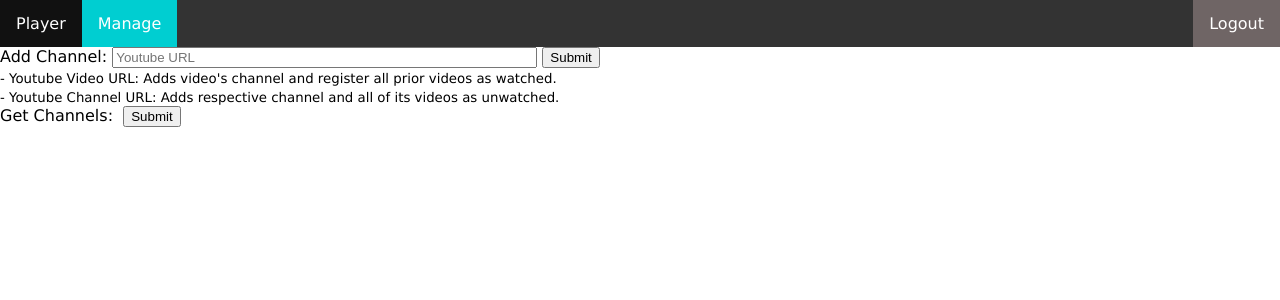
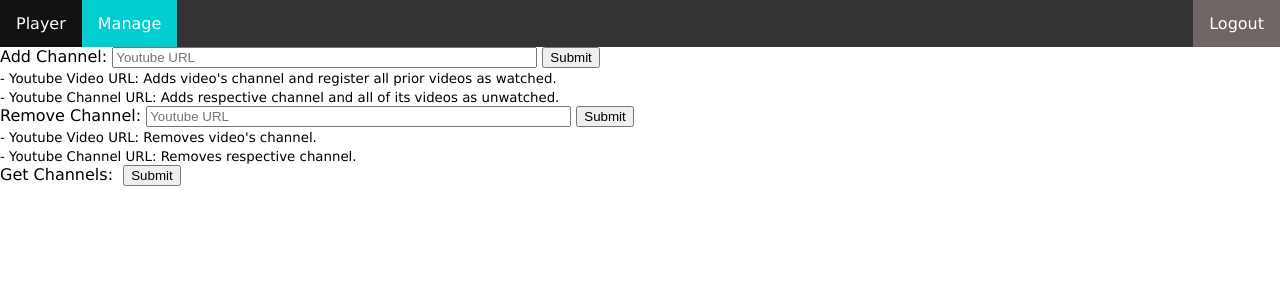
Before and after one commit to eduardoceretta/yqueuer, a Django app: page /manage/ in a window 1280 px wide. Shown: the top 300 px of the page. Run offline with Django 3.2, Linux system fonts and the light colour scheme; the visitor is signed in with stand-in values (Sample User, id 1); parts of the project's set-up code (start-up, migrations or seed data) failed here and were passed over.

Commit message:
Adding simplest rm_channel functionality

```diff
--- a/frontend/templates/frontend/manage.html
+++ b/frontend/templates/frontend/manage.html
@@ -14,6 +14,20 @@
       <small>
         - Youtube Video URL: Adds video's channel and register all prior videos as watched.<br>
         - Youtube Channel URL: Adds respective channel and all of its videos as unwatched.
+      </small>
+    </span>
+  </div>
+
+  <div id="rm_channel">
+    <span>
+      Remove Channel:
+      <input id="rm_channel_youtube_url" type="text" size="50" name="rm_youtube_url" placeholder="Youtube URL">
+      <button id="rm_channel_submit"> Submit </button>
+      <span id="rm_channel_result"></span>
+      <br>
+      <small>
+        - Youtube Video URL: Removes video's channel.<br>
+        - Youtube Channel URL: Removes respective channel.
       </small>
     </span>
   </div>
@@ -76,6 +90,41 @@
             log('add_channel','error', xhr,status,error);
             add_channel.div.find(":input").attr("disabled", false);
             add_channel.result.text('error');
+          }
+        });
+      });
+
+      var rm_channel = {
+        'div' : $("#rm_channel"),
+        'youtube_url' : $("#rm_channel_youtube_url"),
+        'submit' : $("#rm_channel_submit"),
+        'result' : $("#rm_channel_result"),
+      }
+      rm_channel.submit.on('click', function(e) {
+        log ('rm_channel.submit');
+        log(rm_channel.youtube_url.val());
+        var youtube_url = rm_channel.youtube_url.val();
+        rm_channel.result.text('processing...');
+        rm_channel.div.find(":input").attr("disabled", true);
+        $.ajax({
+          method: "POST",
+          url: "/api/rm_channel/",
+          headers: {'X-CSRFToken': '{{ csrf_token }}'},
+          data: {
+            'youtube_url' : youtube_url,
+          },
+          success: function(result){
+            rm_channel.div.find(":input").attr("disabled", false);
+            if(result.success) {
+              rm_channel.result.text('success! removed channel ' + result.data.channel_title);
+            } else if(result.error) {
+              rm_channel.result.text('error: ' + result.error);
+            }
+          },
+          error: function(xhr,status,error){
+            log('rm_channel','error', xhr,status,error);
+            rm_channel.div.find(":input").attr("disabled", false);
+            rm_channel.result.text('error');
           }
         });
       });
--- a/frontend/urls.py
+++ b/frontend/urls.py
@@ -12,7 +12,7 @@ urlpatterns = [
     url(r'^api/mark_watched/$', views.markWatched, name = 'mark_watched'),
     # url(r'^api/update_channel_library/$', views.updateChannelLibrary, name = 'update_channel_library'),
     url(r'^api/add_channel/$', views.addChannel, name = 'add_channel'),
-    url(r'^api/remove_channel/$', views.removeChannel, name = 'remove_channel'),
+    url(r'^api/rm_channel/$', views.removeChannel, name = 'rm_channel'),
     url(r'^api/set_video_playback_rate/$', views.setUserVideoPlaybackRate, name = 'set_video_playback_rate'),
     url(r'^api/get_preferences/$', views.getUserPreferences, name = 'get_preferences'),
     url(r'^api/post_jserror/$', views.postJSError, name = 'post_jserror'),
--- a/frontend/views.py
+++ b/frontend/views.py
@@ -28,7 +28,7 @@ def _parseYoutubeUrl(url):
     url = 'https://' + url
 
   urlp = urlparse(url)
-  if urlp.netloc == 'www.youtube.com' or urlp.netloc == 'youtube.com':
+  if urlp.netloc == 'www.youtube.com' or urlp.netloc == 'youtube.com' or urlp.netloc == 'm.youtube.com':
     data['urlparse'] = urlp
 
     if urlp.path == '/watch':
@@ -322,12 +322,22 @@ def removeChannel(request):
 
   user = request.user
 
-  y_channel_id  = request.POST.get('y_channel_id', None)
-  if not y_channel_id:
+  url = request.POST.get('youtube_url', None)
+  if url:
+    parsed = _parseYoutubeUrl(url)
+    y_channel_id      = parsed.get('y_channel_id', None)
+    channel_username  = parsed.get('channel_username', None)
+
+  if not y_channel_id and not channel_username:
     response_data = {'error' : "Invalid parameters"}
     return HttpResponse(json.dumps(response_data), content_type = "application/json")
 
-  channel_qs = Channel.objects.filter(y_channel_id = y_channel_id)
+  channel_qs = None
+  if y_channel_id:
+    channel_qs = Channel.objects.filter(y_channel_id = y_channel_id)
+  elif channel_username:
+    channel_qs = Channel.objects.filter(username__iexact = channel_username)
+
   if len(channel_qs) <= 0 :
     return HttpResponse(json.dumps(response_data), content_type = "application/json")
 
```
